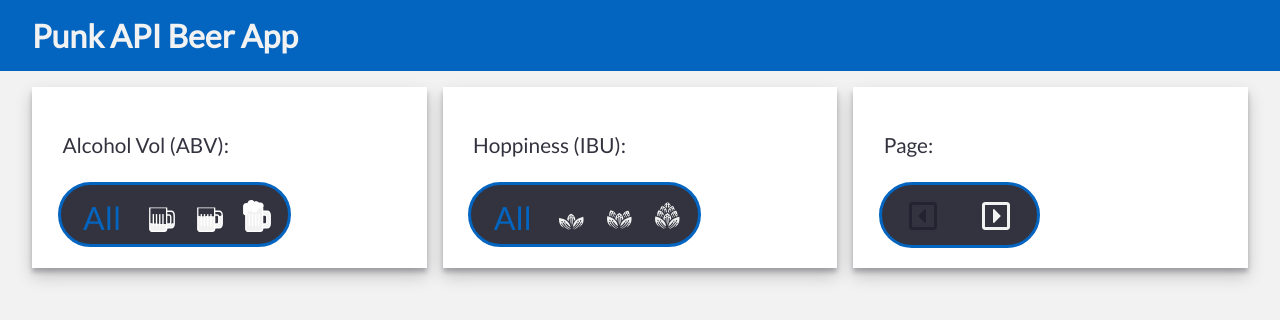
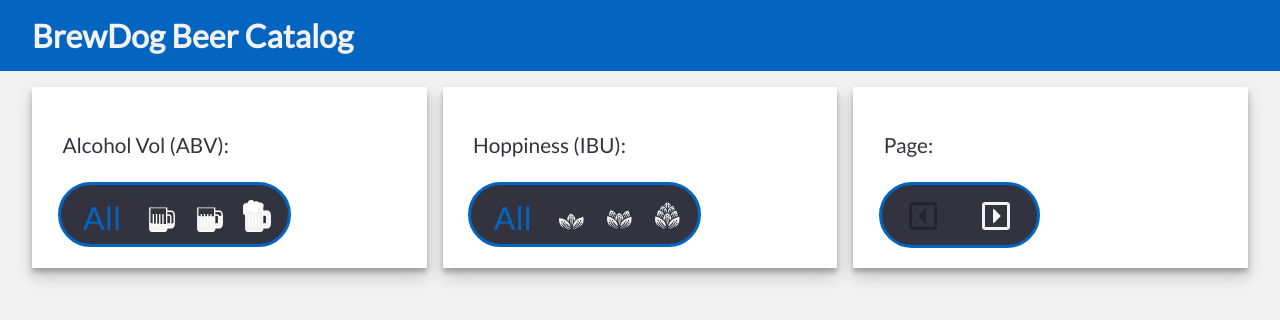
Before and after one commit to dannygibbz/BeerReview, a website: page index.html in a window 1280 px wide. Drawn offline with Linux system fonts and the light colour scheme; no server answers.

Commit message:
making minor updates to banner and favicon

```diff
--- a/index.html
+++ b/index.html
@@ -3,11 +3,12 @@
   <head>
     <meta charset="UTF-8" />
     <meta name="viewport" content="width=device-width, initial-scale=1.0" />
-    <title>Punk API Beer App</title>
+    <link rel="icon" type="image/png" href="brewdog.png" />
+    <title>BrewDog</title>
     <link rel="stylesheet" href="index.css" />
   </head>
   <body>
-    <header>Punk API Beer App</header>
+    <header>BrewDog Beer Catalog</header>
     <div class="container">
       <div class="filters">
         <div class="card filter-card">
```
Also changed, not shown: brewdog.png (added).
